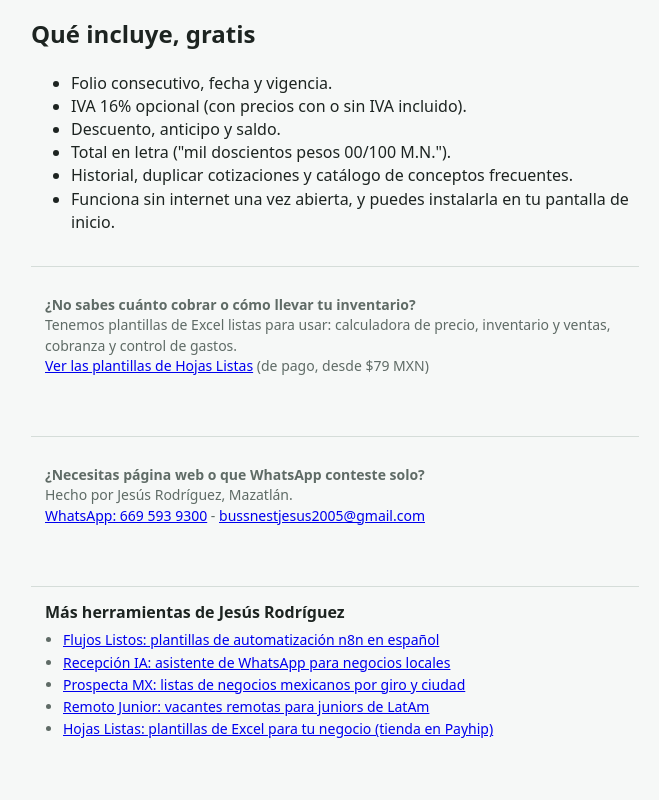
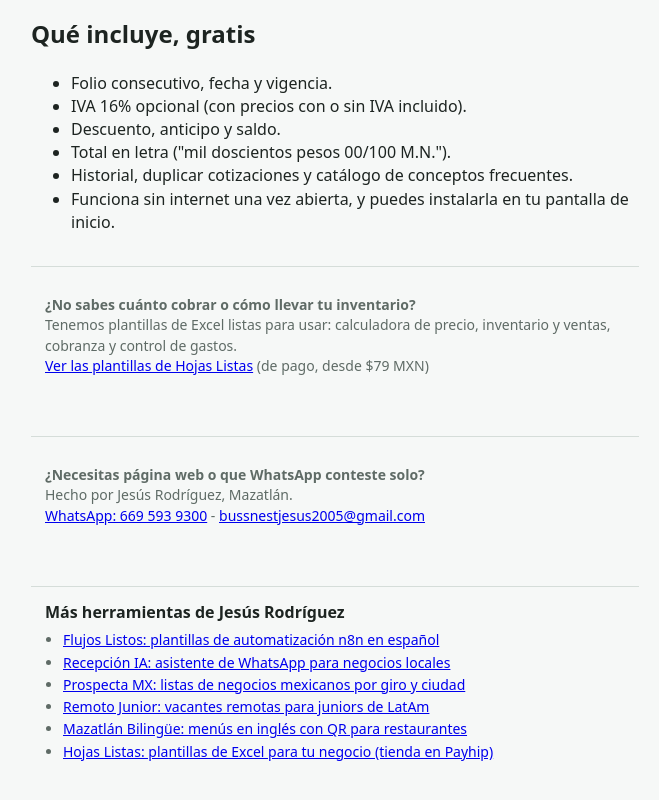
Before and after one commit to Jesus-Jazisenot/cotizoya, a plain HTML site: page index.html in a window 1280 px wide. Shown: the part 976-1776 px from the top of the page, without its empty margins (305-964 px from the left). Drawn offline with Linux system fonts and the light colour scheme.

Commit message:
Enlace a Mazatlán Bilingüe en Más herramientas

```diff
--- a/index.html
+++ b/index.html
@@ -61,7 +61,7 @@ Tenemos plantillas de Excel listas para usar: calculadora de precio, inventario
 <p><b>¿Necesitas página web o que WhatsApp conteste solo?</b><br>Hecho por Jesús Rodríguez, Mazatlán.<br>
 <a href="https://wa.me/526695939300">WhatsApp: 669 593 9300</a> - <a href="mailto:bussnestjesus2005@gmail.com">bussnestjesus2005@gmail.com</a></p>
 </div>
-<aside class="foot mas" aria-labelledby="mas-t"><h2 id="mas-t">Más herramientas de Jesús Rodríguez</h2><ul><li><a href="https://jesus-jazisenot.github.io/flujos-listos/">Flujos Listos: plantillas de automatización n8n en español</a></li><li><a href="https://jesus-jazisenot.github.io/recepcion-ia/">Recepción IA: asistente de WhatsApp para negocios locales</a></li><li><a href="https://jesus-jazisenot.github.io/prospecta-mx/">Prospecta MX: listas de negocios mexicanos por giro y ciudad</a></li><li><a href="https://jesus-jazisenot.github.io/remoto-junior/">Remoto Junior: vacantes remotas para juniors de LatAm</a></li><li><a href="https://payhip.com/HojasListas">Hojas Listas: plantillas de Excel para tu negocio (tienda en Payhip)</a></li></ul></aside>
+<aside class="foot mas" aria-labelledby="mas-t"><h2 id="mas-t">Más herramientas de Jesús Rodríguez</h2><ul><li><a href="https://jesus-jazisenot.github.io/flujos-listos/">Flujos Listos: plantillas de automatización n8n en español</a></li><li><a href="https://jesus-jazisenot.github.io/recepcion-ia/">Recepción IA: asistente de WhatsApp para negocios locales</a></li><li><a href="https://jesus-jazisenot.github.io/prospecta-mx/">Prospecta MX: listas de negocios mexicanos por giro y ciudad</a></li><li><a href="https://jesus-jazisenot.github.io/remoto-junior/">Remoto Junior: vacantes remotas para juniors de LatAm</a></li><li><a href="https://jesus-jazisenot.github.io/mazatlan-bilingue/">Mazatlán Bilingüe: menús en inglés con QR para restaurantes</a></li><li><a href="https://payhip.com/HojasListas">Hojas Listas: plantillas de Excel para tu negocio (tienda en Payhip)</a></li></ul></aside>
 </main>
 <script src="js/calc.js"></script>
 <script>
```
